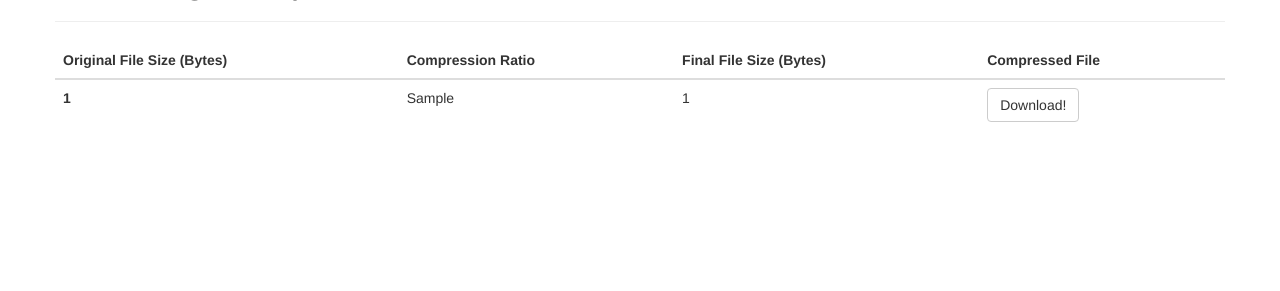
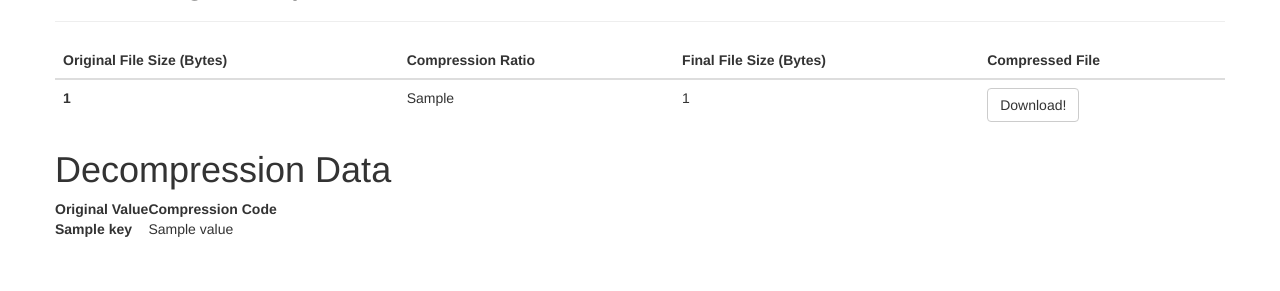
Before and after one commit to vvempati/huffmanEncoding, a Flask app: template app/templates/compress_output.html in a window 1280 px wide. Shown: the part 59-350 px from the top of the page. Run offline with Flask 2, Linux system fonts and the light colour scheme; the template is opened without the code that fills it: most values are stand-ins (such as "Sample title", 1, 10 or a date in 2020); parts of the project's set-up code (start-up, migrations or seed data) failed here and were passed over; some libraries are stand-ins or nearby versions.

Commit message:
adding more documentation and output table for decompression

```diff
--- a/app/routes.py
+++ b/app/routes.py
@@ -37,7 +37,7 @@ def compress_data():
 
             ratio = text_object.create_output()
 
-    return render_template("compress_output.html", file_size=input_file_size, compression_ratio = ratio)
+    return render_template("compress_output.html", file_size=input_file_size, compression_ratio=ratio, final_file_size=(text_object.initial_byte_counter * 3), result=text_object.codes_dict)
 
 
 @app.route('/return-files/')
--- a/app/templates/compress_output.html
+++ b/app/templates/compress_output.html
@@ -14,7 +14,6 @@
 
           <h1>Resulting Compressed ECG Data</h1>
           <hr>
-
 
           <table class="table">
             <thead>
@@ -35,6 +34,24 @@
             </tbody>
           </table>
 
+          <h1>Decompression Data</h1>
+          <table>
+            <tr>
+                <th scope="col">Original Value</th>
+                <th scope="col"></th>
+                <th scope="col"></th>
+                <th scope="col">Compression Code</th>
+              </tr>
+            {% for key, value in result.items() %}
+              <tr>
+                <th> {{ key }} </th>
+                <th></th>
+                <th></th>
+                <td> {{ value }} </td>
+              </tr>
+            {% endfor %}
+          </table>
+
         </div>
       </div>
     </div>
```
Also changed, not shown: huffman.py (+1 -11 lines), 1 other file.
